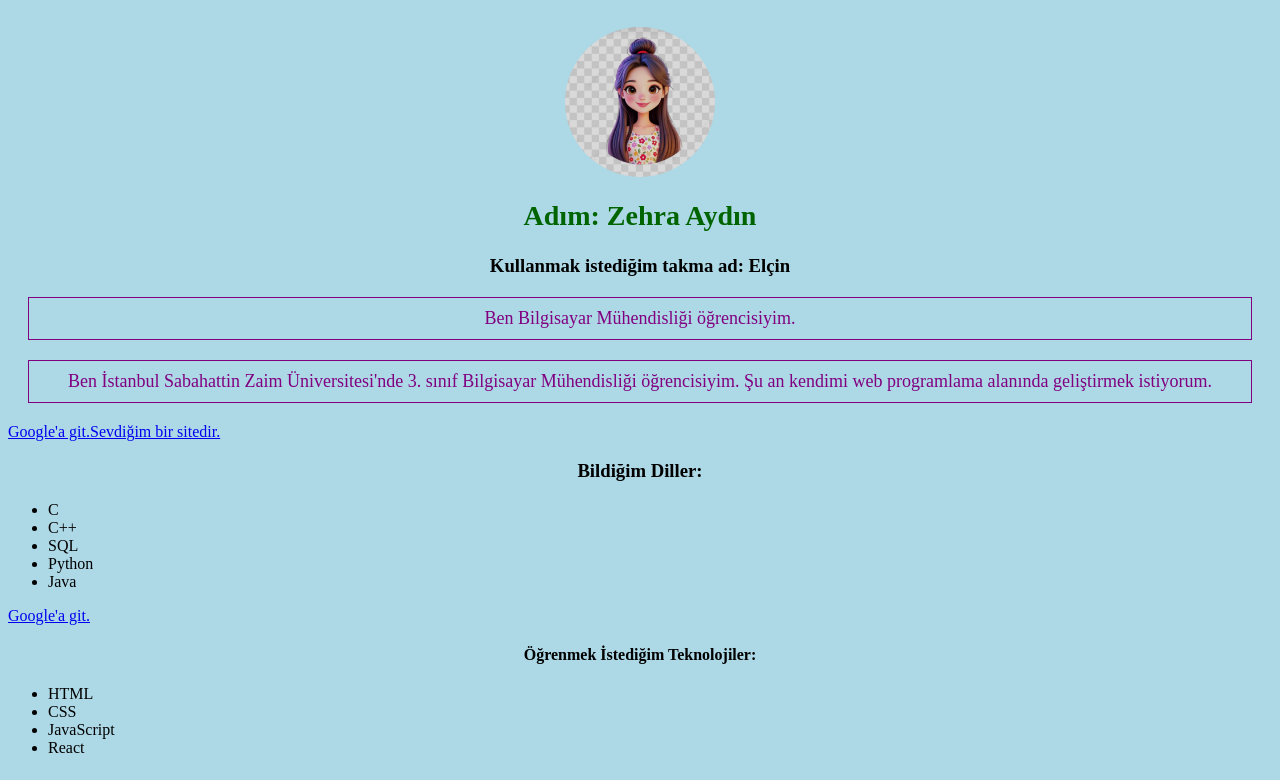
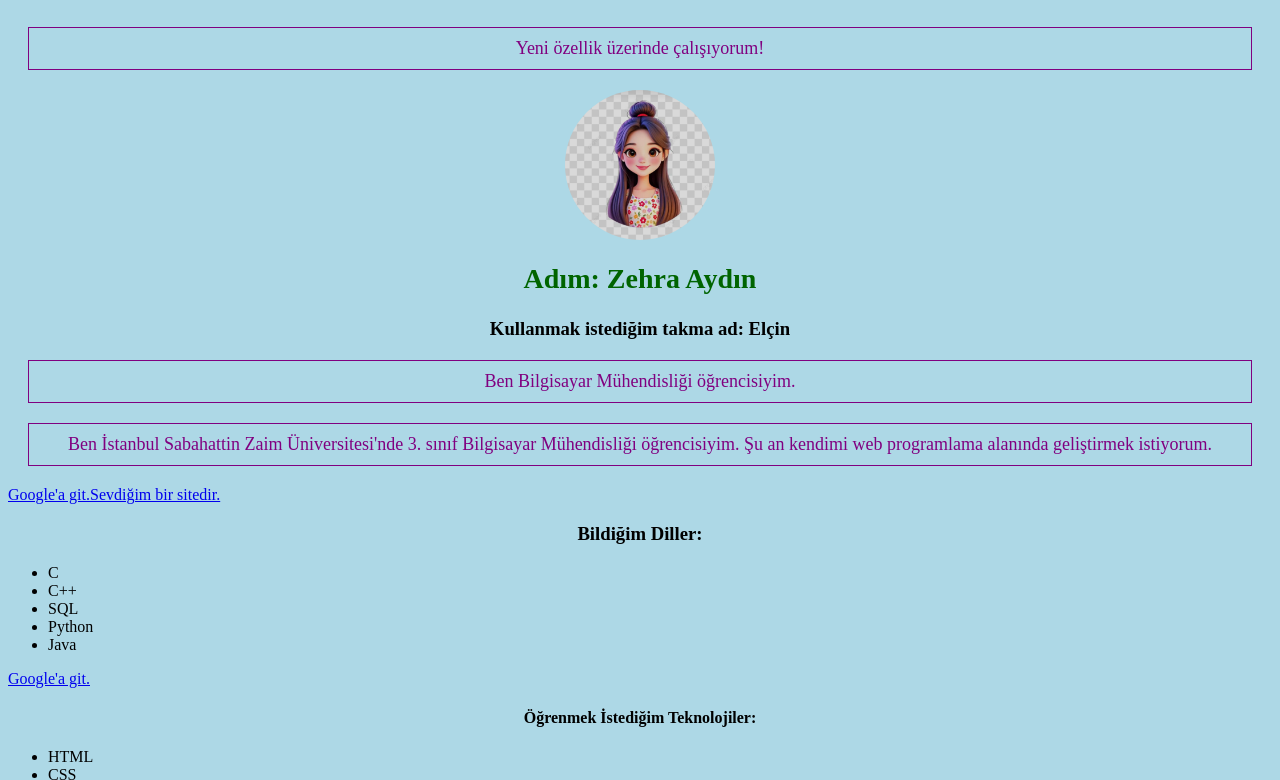
Before and after one commit to ZehraAydinn/ilk-web-sitem, a plain HTML site: page index.html in a window 1280 px wide. Shown: the part 119-899 px from the top of the page. Drawn offline with Linux system fonts and the light colour scheme; no server answers.

Commit message:
Yeni özellik eklendi

```diff
--- a/index.html
+++ b/index.html
@@ -170,6 +170,7 @@
     <body>
 
         <h1>Merhaba, Benim İlk Websitem!</h1>
+        <p>Yeni özellik üzerinde çalışıyorum!</p>
         <img src="IMG_4990.jpg" alt="Profil fotoğrafım">
         <h2>Adım: Zehra Aydın</h2>
         <h3>Kullanmak istediğim takma ad: Elçin</h3>
```
